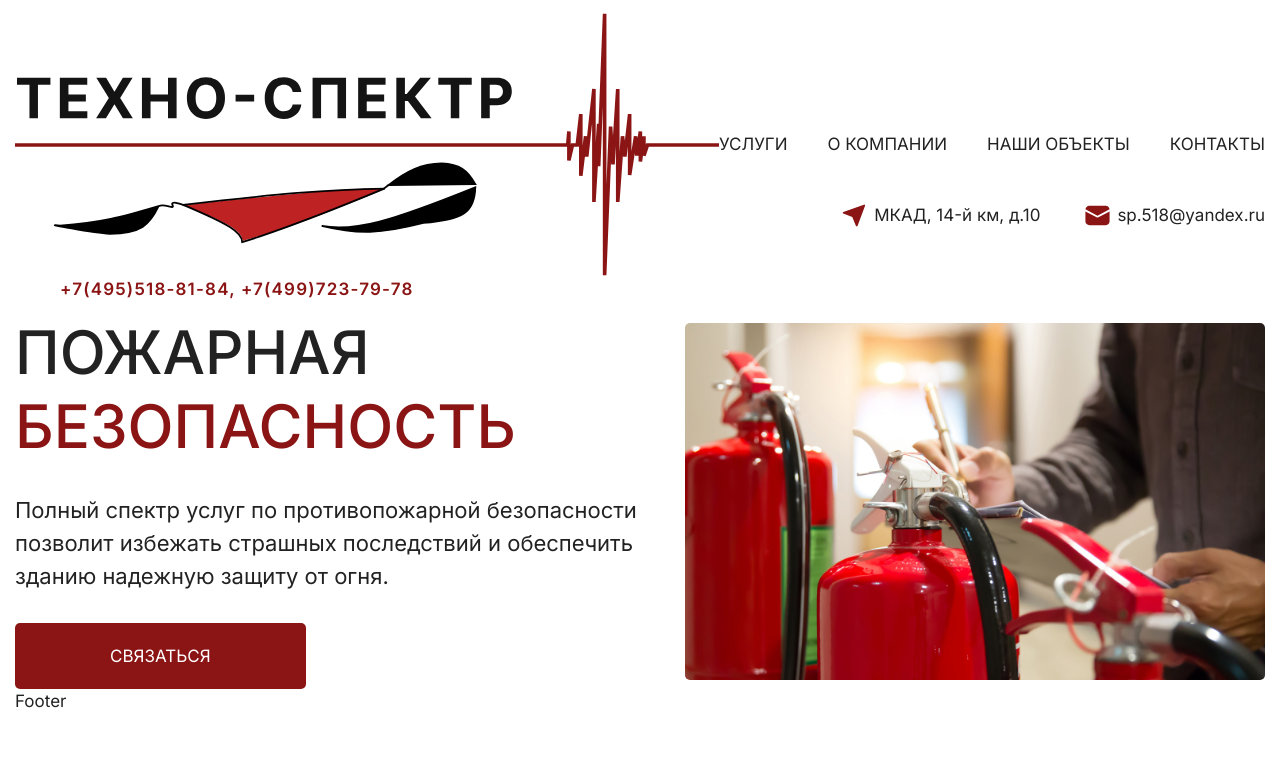
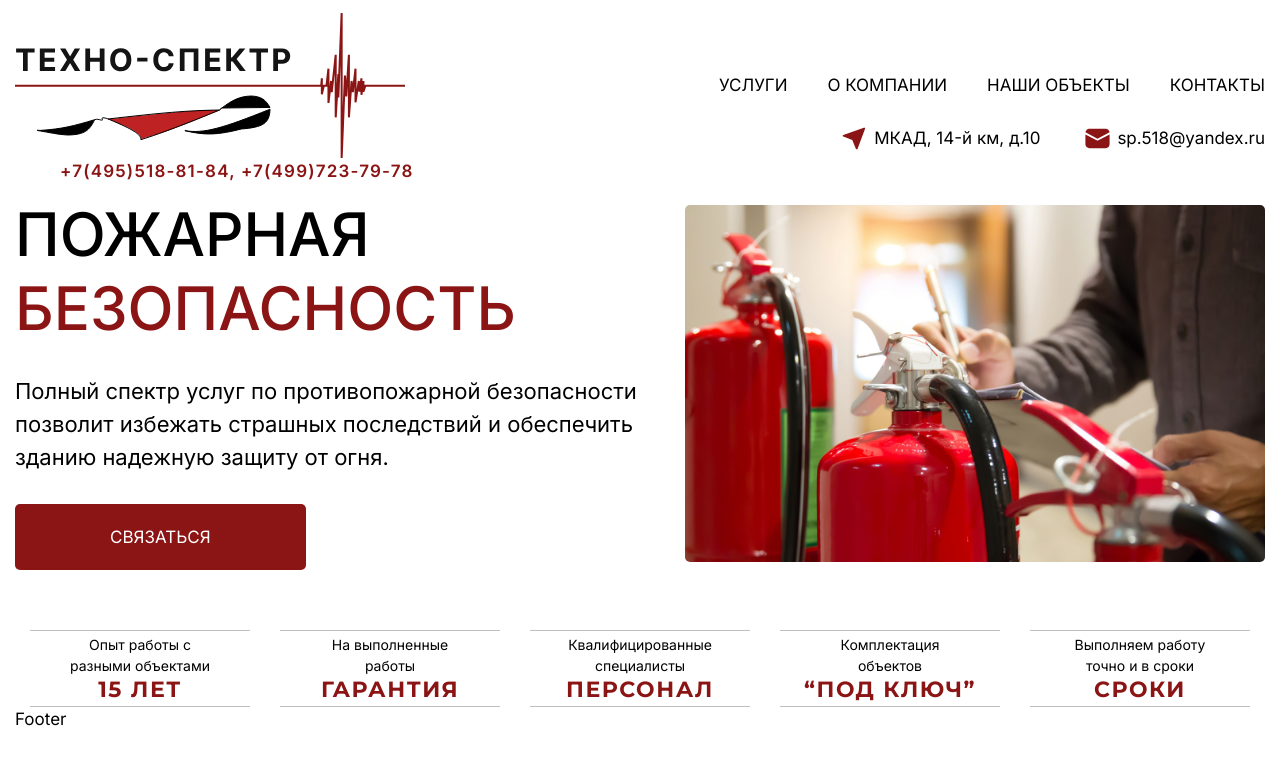
Before and after one commit to Kogut-Pavel/techno-spectrum, a website: page src/index.html in a window 1280 px wide. Drawn offline with nearby package versions, Linux system fonts and the light colour scheme; files that its build step writes are made by us from their sources.

Commit message:
Section underhero is done

```diff
--- a/src/assets/scss/_vars.scss
+++ b/src/assets/scss/_vars.scss
@@ -1,5 +1,6 @@
 $primary: #8B1414;
 // $secondary: #121212;
+$line: rgba(0, 0, 0, 0.25);
 $white: #ffffff;
 $tablet-bp: 991px;
 $mobile-bp: 575px;
--- /dev/null
+++ b/src/assets/scss/blocks/underhero.scss
@@ -0,0 +1,34 @@
+.underhero {
+    padding-top: 6rem;
+    display: flex;
+    align-items: center;
+    justify-content: space-around;
+
+    &__item {
+        width: 220px;
+        // height: 77px;
+        padding: 3px 0;
+        display: flex;
+        text-align: center;
+        justify-content: center;
+        flex-direction: column;
+        border-top: 1px solid $line;
+        border-bottom: 1px solid $line;
+        span {
+            font-family: 'Montserrat';
+            font-weight: 700;
+            font-size: 2.2rem;
+            letter-spacing: 0.07em;
+            text-transform: uppercase;
+            line-height: 2.7rem;
+        }
+    }
+
+    &__text {
+        margin: 0 auto;
+        max-width: 160px;
+        font-size: 1.4rem;
+    }
+
+
+}
--- a/src/assets/scss/style.scss
+++ b/src/assets/scss/style.scss
@@ -32,13 +32,17 @@ a {
 }
 
 img {
-    width: 100%;
+    max-width: 100%;
 }
 
 .container {
     max-width: 1530px;
     margin: 0 auto;
     padding: 0 1.5rem;
+}
+
+.primary-color {
+    color: $primary;
 }
 
 /* Blocks */
@@ -49,3 +53,4 @@ img {
 @import "blocks/hero";
 @import "blocks/title";
 @import "blocks/button";
+@import "blocks/underhero";
--- a/src/assets/scss/vendor/reset.scss
+++ b/src/assets/scss/vendor/reset.scss
@@ -330,7 +330,7 @@ button,
 input,
 select,
 textarea {
-    color: #222;
+    color: #000;
 }
 
 
--- a/src/index.html
+++ b/src/index.html
@@ -6,7 +6,7 @@ title: Home
 <section class="hero">
     <div class="hero__wrapper">
         <div class="hero__left">
-            <h1 class="hero__title title title--h1">Пожарная<br> <span>безопасность</span></h1>
+            <h1 class="title title--h1">Пожарная<br> <span class="primary-color">безопасность</span></h1>
             <p class="hero__text">Полный спектр услуг по противопожарной безопасности
                 позволит избежать страшных последствий и обеспечить
                 зданию надежную защиту от огня.
@@ -18,3 +18,26 @@ title: Home
         </div>
     </div>
 </section>
+
+<section class="underhero">
+    <div class="underhero__item">
+        <p class="underhero__text">Опыт работы с разными объектами</p>
+        <span class="primary-color">15 лет</span>
+    </div>
+    <div class="underhero__item">
+        <p class="underhero__text">На выполненные работы</p>
+        <span class="primary-color">Гарантия</span>
+    </div>
+    <div class="underhero__item">
+        <p class="underhero__text">Квалифицированные специалисты</p>
+        <span class="primary-color">Персонал</span>
+    </div>
+    <div class="underhero__item">
+        <p class="underhero__text">Комплектация объектов</p>
+        <span class="primary-color">“под ключ”</span>
+    </div>
+    <div class="underhero__item">
+        <p class="underhero__text">Выполняем работу точно и в сроки</p>
+        <span class="primary-color">Сроки</span>
+    </div>
+</section>
--- a/src/partials/header.html
+++ b/src/partials/header.html
@@ -2,7 +2,7 @@
     <div class="container">
         <div class="header__wrapper">
             <a class="header__logo">
-                <img src="assets/images/header/header-logo.svg" alt="">
+                <img src="assets/images/header/header-logo.svg" alt="ТЕХНО-СПЕКТР">
             </a>
             <nav class="nav">
                 <ul class="nav__list">
```
Also changed, not shown: dist/assets/css/style.css, dist/assets/css/style.min.css, dist/index.html, dist/services.html.
